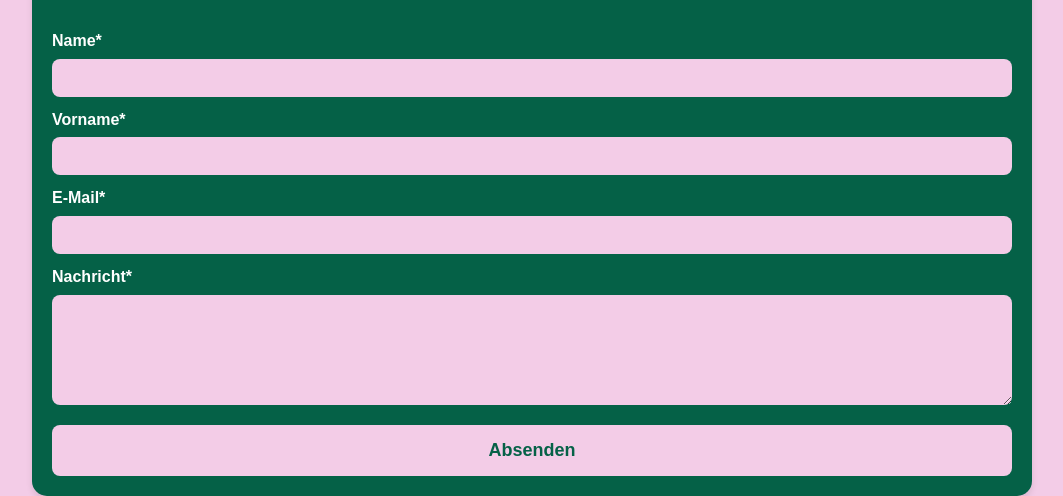
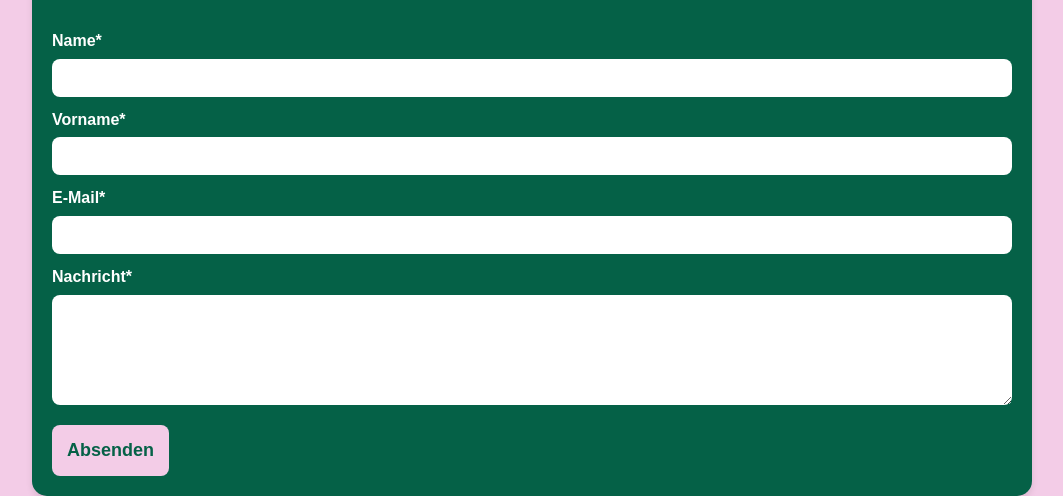
Before and after one commit to domenicowinkelmann/mmp24cv-creave, a plain HTML site: page pages/services/services.html in a window 1280 px wide. Shown: the part 630-1126 px from the top of the page, without its empty margins (108-1171 px from the left). Drawn offline with Linux system fonts and the light colour scheme.

Commit message:
Paar ahpassige
Buttons und Co.

```diff
--- a/pages/services/services.css
+++ b/pages/services/services.css
@@ -90,12 +90,12 @@ textarea {
 }
 
 input {
-    background-color: #F3CCE7;
+    background-color: #ffffff;
     color: #056147;
 }
 
 textarea {
-    background-color: #F3CCE7;
+    background-color: #ffffff;
     color: #056147;
 }
 
--- a/pages/services/services.html
+++ b/pages/services/services.html
@@ -48,6 +48,7 @@
                 <label for="message">Nachricht*</label>
                 <textarea id="message" name="message" rows="5" required></textarea>
 
+                <div class="button-submit">
                 <button type="submit">Absenden</button>
             </form>
         </div>
```
Also changed, not shown: 2 other files.
